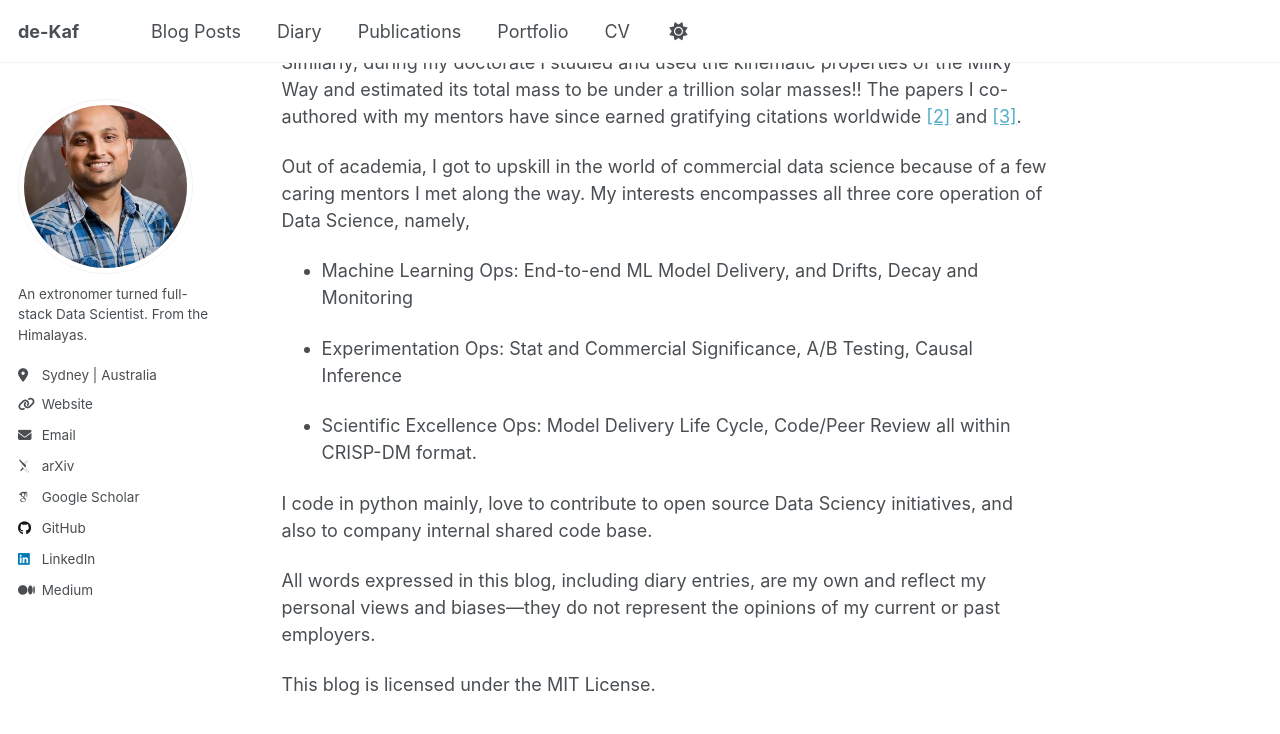
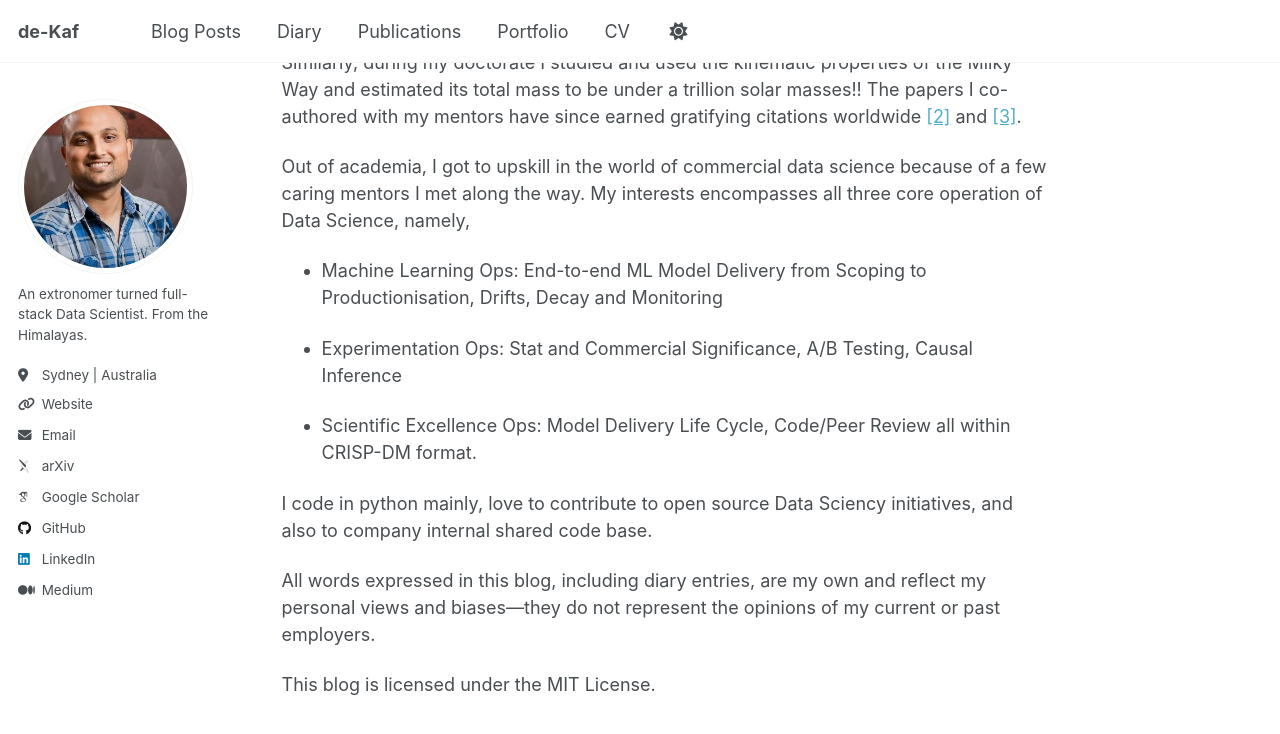
Before and after one commit to pkaf/pkaf.github.io, a Jekyll site: the page built from _pages/about.md, in a window 1280 px wide and 900 px high, scrolled down 617 px. Shown: the top 734 px of the window. Built offline with Jekyll 4.4.1, drawn with Linux system fonts in a browser that asks for light colours; some web fonts are replaced; a script that is not in the unit is left out.

Commit message:
about enchanced

```diff
--- a/_pages/about.md
+++ b/_pages/about.md
@@ -19,7 +19,7 @@ Similarly, during my doctorate I studied and used the kinematic properties of th
 
 Out of academia, I got to upskill in the world of commercial data science because of a few caring mentors I met along the way. My interests encompasses all three core operation of Data Science, namely,
 
-  * Machine Learning Ops: End-to-end ML Model Delivery, and Drifts, Decay and Monitoring
+  * Machine Learning Ops: End-to-end ML Model Delivery from Scoping to Productionisation, Drifts, Decay and Monitoring
 
   * Experimentation Ops: Stat and Commercial Significance, A/B Testing, Causal Inference
 
```
